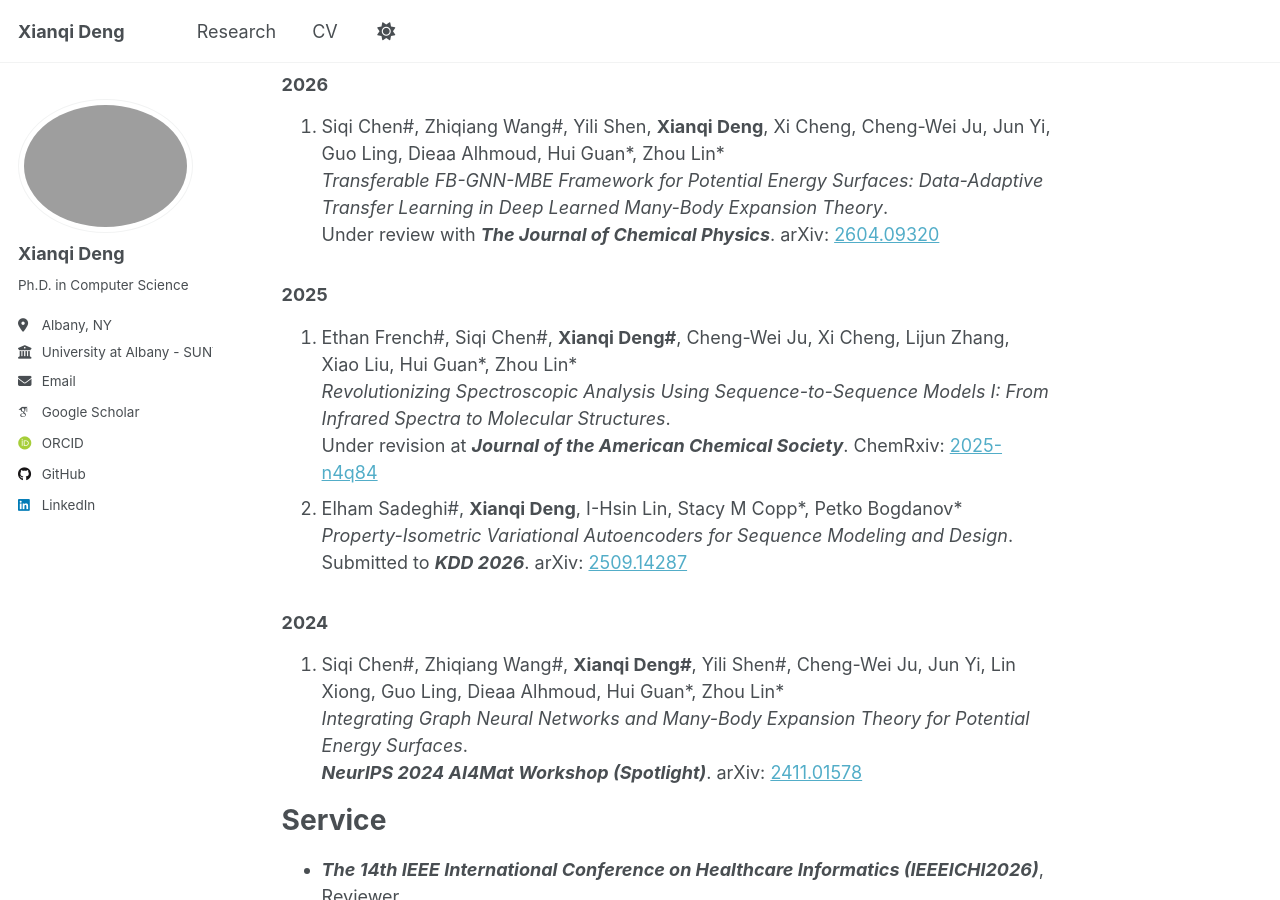
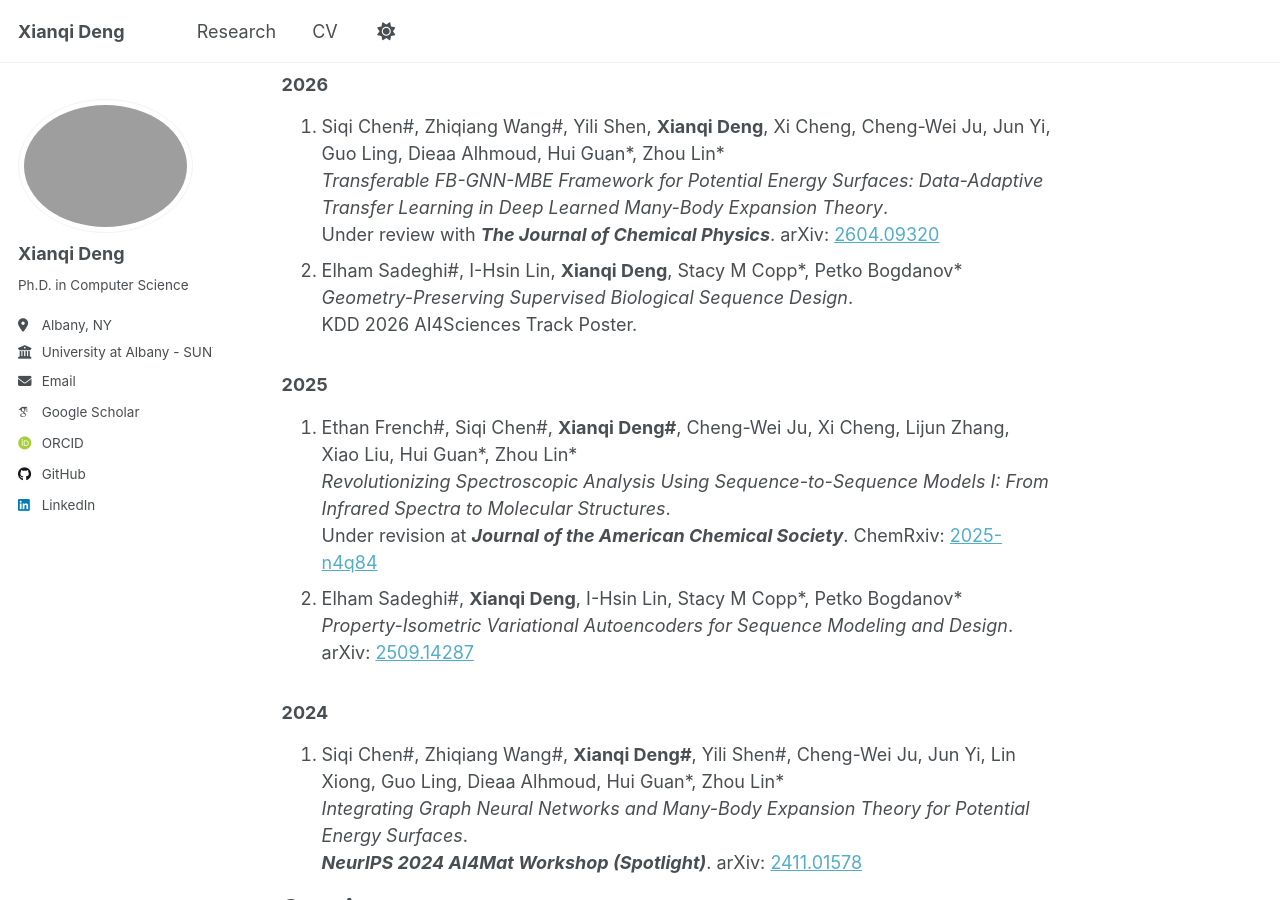
Before and after one commit to DengXianqi/dengxianqi.github.io, a Jekyll site: the page built from _pages/about.md, in a window 1280 px wide and 900 px high, scrolled down 619 px. Built offline with Jekyll 4.4.1, drawn with Linux system fonts in a browser that asks for light colours; some web fonts are replaced; a script that is not in the unit is left out.

Commit message:
Update about.md

```diff
--- a/_pages/about.md
+++ b/_pages/about.md
@@ -27,6 +27,9 @@ Publications
 1. Siqi Chen#, Zhiqiang Wang#, Yili Shen, **Xianqi Deng**, Xi Cheng, Cheng-Wei Ju, Jun Yi, Guo Ling, Dieaa Alhmoud, Hui Guan\*, Zhou Lin\* <br>
    *Transferable FB-GNN-MBE Framework for Potential Energy Surfaces: Data-Adaptive Transfer Learning in Deep Learned Many-Body Expansion Theory*.<br>
    Under review with ***The Journal of Chemical Physics***. arXiv: [2604.09320](https://arxiv.org/abs/2604.09320)
+2. Elham Sadeghi#, I-Hsin Lin, **Xianqi Deng**, Stacy M Copp\*, Petko Bogdanov\* <br>
+   *Geometry-Preserving Supervised Biological Sequence Design*.<br>
+   KDD 2026 AI4Sciences Track Poster.
 
 ### 2025
 
@@ -35,7 +38,7 @@ Publications
    Under revision at ***Journal of the American Chemical Society***. ChemRxiv: [2025-n4q84](https://chemrxiv.org/engage/chemrxiv/article-details/67f601ef81d2151a029f5a2e)
 2. Elham Sadeghi#, **Xianqi Deng**, I-Hsin Lin, Stacy M Copp\*, Petko Bogdanov\* <br>
    *Property-Isometric Variational Autoencoders for Sequence Modeling and Design*.<br>
-   Submitted to ***KDD 2026***. arXiv: [2509.14287](https://arxiv.org/abs/2509.14287)
+   arXiv: [2509.14287](https://arxiv.org/abs/2509.14287)
 
 ### 2024
 
```
